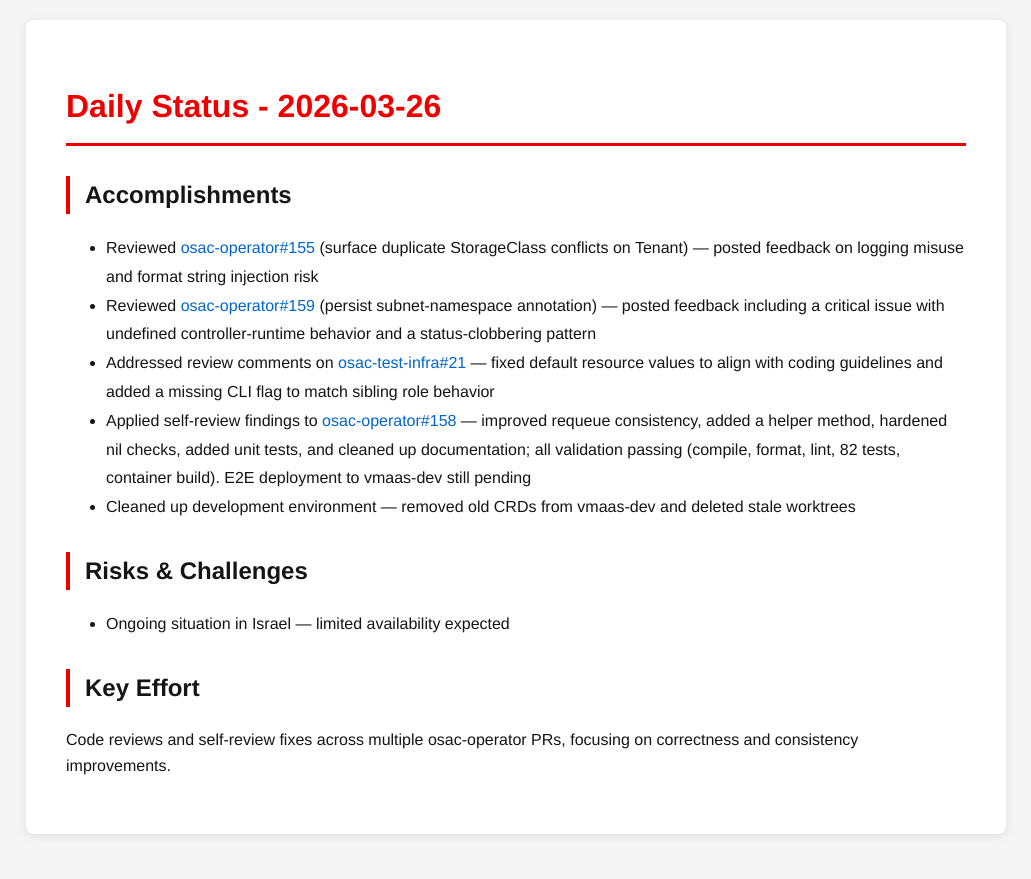
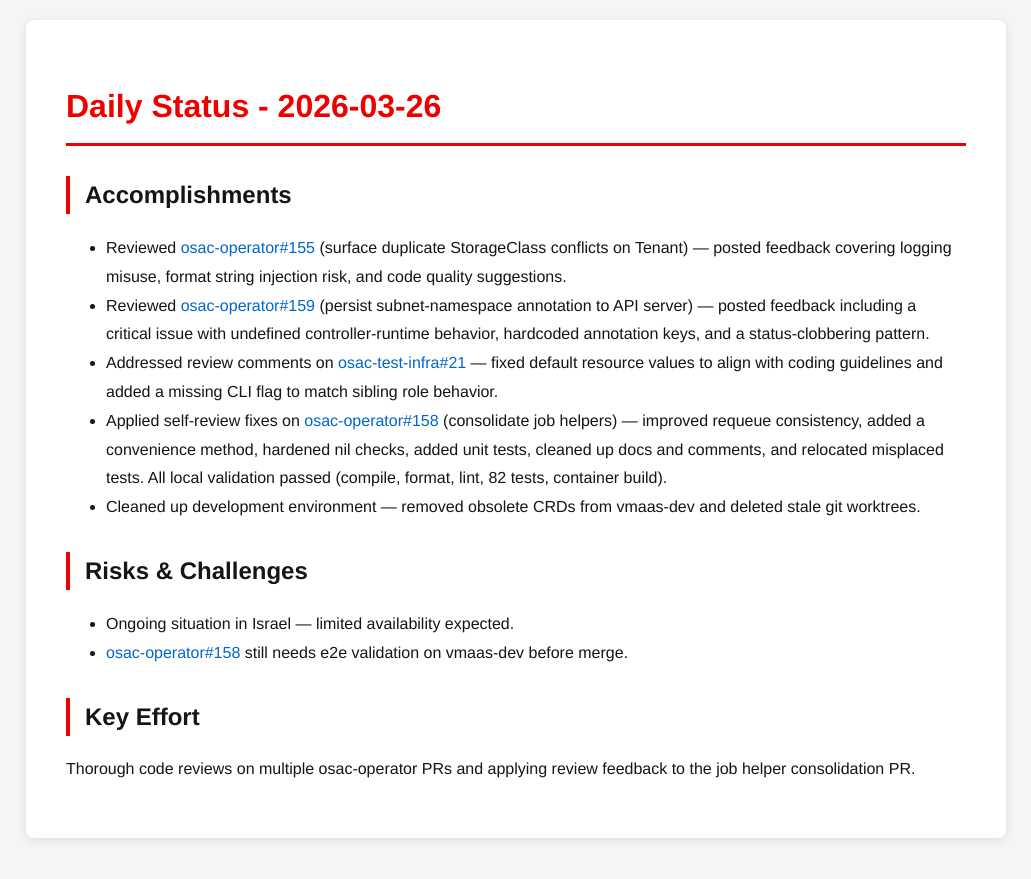
Before and after one commit to tzvatot/daily-status, a Jekyll site: the page built from 2026-03-26.md, in a window 1280 px wide. Shown: the top 879 px of the page, without its empty margins (124-1155 px from the left). Built offline with Jekyll 4.4.1, drawn with Linux system fonts in a browser that asks for light colours.

Commit message:
Daily status update - 2026-03-26

```diff
--- a/2026-03-26.md
+++ b/2026-03-26.md
@@ -7,14 +7,15 @@ date: 2026-03-26
 # Daily Status - 2026-03-26
 
 ## Accomplishments
-- Reviewed [osac-operator#155](https://github.com/osac-project/osac-operator/pull/155) (surface duplicate StorageClass conflicts on Tenant) — posted feedback on logging misuse and format string injection risk
-- Reviewed [osac-operator#159](https://github.com/osac-project/osac-operator/pull/159) (persist subnet-namespace annotation) — posted feedback including a critical issue with undefined controller-runtime behavior and a status-clobbering pattern
-- Addressed review comments on [osac-test-infra#21](https://github.com/osac-project/osac-test-infra/pull/21) — fixed default resource values to align with coding guidelines and added a missing CLI flag to match sibling role behavior
-- Applied self-review findings to [osac-operator#158](https://github.com/osac-project/osac-operator/pull/158) — improved requeue consistency, added a helper method, hardened nil checks, added unit tests, and cleaned up documentation; all validation passing (compile, format, lint, 82 tests, container build). E2E deployment to vmaas-dev still pending
-- Cleaned up development environment — removed old CRDs from vmaas-dev and deleted stale worktrees
+- Reviewed [osac-operator#155](https://github.com/osac-project/osac-operator/pull/155) (surface duplicate StorageClass conflicts on Tenant) — posted feedback covering logging misuse, format string injection risk, and code quality suggestions.
+- Reviewed [osac-operator#159](https://github.com/osac-project/osac-operator/pull/159) (persist subnet-namespace annotation to API server) — posted feedback including a critical issue with undefined controller-runtime behavior, hardcoded annotation keys, and a status-clobbering pattern.
+- Addressed review comments on [osac-test-infra#21](https://github.com/osac-project/osac-test-infra/pull/21) — fixed default resource values to align with coding guidelines and added a missing CLI flag to match sibling role behavior.
+- Applied self-review fixes on [osac-operator#158](https://github.com/osac-project/osac-operator/pull/158) (consolidate job helpers) — improved requeue consistency, added a convenience method, hardened nil checks, added unit tests, cleaned up docs and comments, and relocated misplaced tests. All local validation passed (compile, format, lint, 82 tests, container build).
+- Cleaned up development environment — removed obsolete CRDs from vmaas-dev and deleted stale git worktrees.
 
 ## Risks & Challenges
-- Ongoing situation in Israel — limited availability expected
+- Ongoing situation in Israel — limited availability expected.
+- [osac-operator#158](https://github.com/osac-project/osac-operator/pull/158) still needs e2e validation on vmaas-dev before merge.
 
 ## Key Effort
-Code reviews and self-review fixes across multiple osac-operator PRs, focusing on correctness and consistency improvements.
+Thorough code reviews on multiple osac-operator PRs and applying review feedback to the job helper consolidation PR.
```
